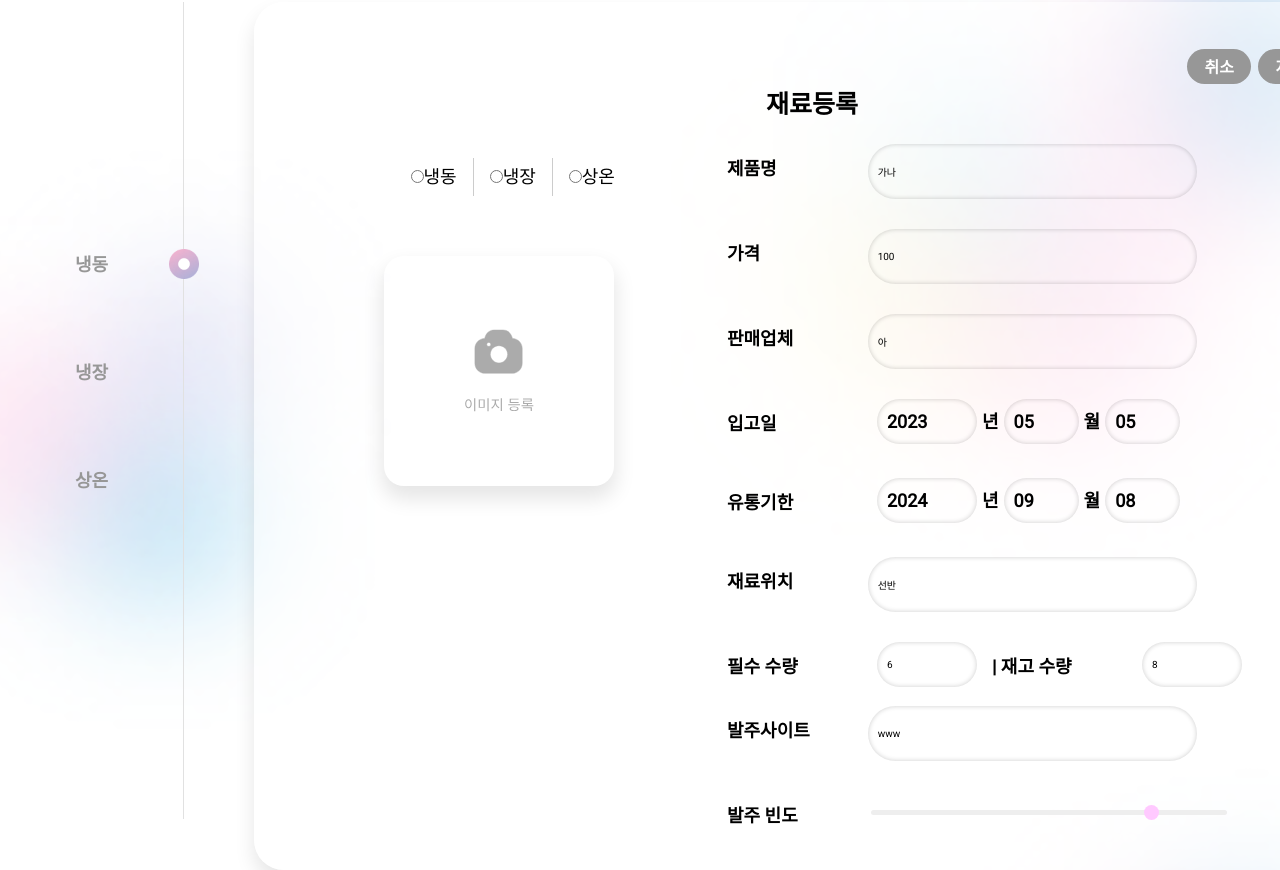
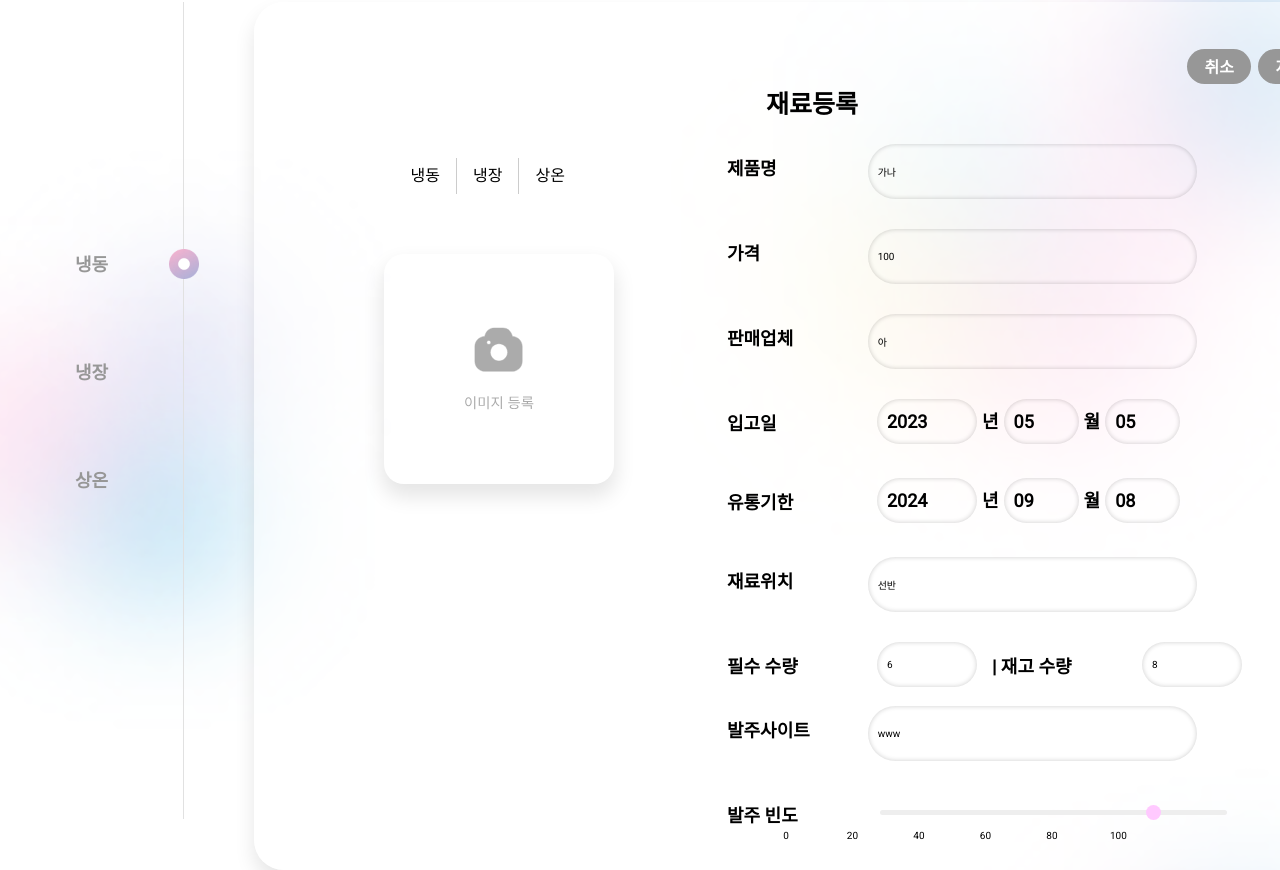
Before and after one commit to stockOneQ/front, a Next.js app: page /home/new in a window 1280 px wide. Shown: the part 182-1052 px from the top of the page. Built offline with nearby package versions, Linux system fonts and the light colour scheme; no server answers.

Commit message:
design(main) : 제품추가 빈도 ui 추가 및 냉장 토클 라디오 수정

```diff
--- a/components/main/style.ts
+++ b/components/main/style.ts
@@ -1,5 +1,10 @@
 //components/main/style
 import styled from 'styled-components';
+
+export const DropBoxContainer = styled.div`
+  position: absolute;
+  top: 0%;
+`;
 
 export const TopSection = styled.div`
   display: flex;
@@ -22,7 +27,7 @@ export const RangeValues = styled.div`
   grid-template-columns: repeat(6, 1fr);
   grid-gap: 5px;
   position: absolute;
-  width: 402px;
+  width: 394px;
   margin-top: 40px;
   left: 59%;
 `;
@@ -37,8 +42,11 @@ export const FileInput = styled.input.attrs({ type: 'file' })`
 
 export const StyledRadioInput = styled.label`
   font-family: sans-serif;
+  display: flex;
+  align-items: center;
   padding: 10px 16px;
   border-right: 1px solid #ccc;
+  position: relative;
   cursor: pointer;
   transition: all 0.3s;
 
@@ -50,12 +58,33 @@ export const StyledRadioInput = styled.label`
     background: #eee;
   }
 
-  input[type='radio'] input[type='radio']:checked + & {
-    background: #becbff;
+  input[type='radio'] {
+    display: none;
+  }
+
+  span {
+    font-size: 16px;
+  }
+
+  input[type='radio']:checked + span {
+    font-weight: bold;
+
+    &::before {
+      content: '';
+      position: absolute;
+      bottom: -3px;
+      left: 0;
+      width: 0;
+      height: 2px;
+      background-color: #000;
+      transition: width 0.3s ease-in-out;
+    }
+  }
+
+  input[type='radio']:checked:hover + span::before {
+    width: 100%;
   }
 `;
-
-export const DropBoxContainer = styled.div``;
 
 export const LeftSection = styled.div`
   width: 40%;
@@ -91,7 +120,7 @@ export const ImgInput = styled.div`
 
 export const Slider = styled.input`
   -webkit-appearance: none;
-  width: 100%;
+  width: 90%;
   height: 5px;
   left: 30px;
   top: 19px;
--- a/pages/home/new/index.tsx
+++ b/pages/home/new/index.tsx
@@ -398,15 +398,23 @@ const New = () => {
                   type="range"
                   name="orderingFrequency"
                   value={formData.orderingFrequency}
+                  min="0"
+                  max="100"
                   step="20"
                   onChange={handleInputChange}
-                ></S.Slider>
+                />
+                <S.RangeValues>
+                  <S.RangeValue>0</S.RangeValue>
+                  <S.RangeValue>20</S.RangeValue>
+                  <S.RangeValue>40</S.RangeValue>
+                  <S.RangeValue>60</S.RangeValue>
+                  <S.RangeValue>80</S.RangeValue>
+                  <S.RangeValue>100</S.RangeValue>
+                </S.RangeValues>
               </S.StyledInput>
             </S.RightSection>
           </S.InforSection>
         </S.Form>
-        {/* 추후 삭제 예정.. */}
-        {/* <Ingredients productsToShow={sortedPostList} storageMethod={formData.storageMethod} /> */}
       </RecoilRoot>
     </S.Box>
   );
```
